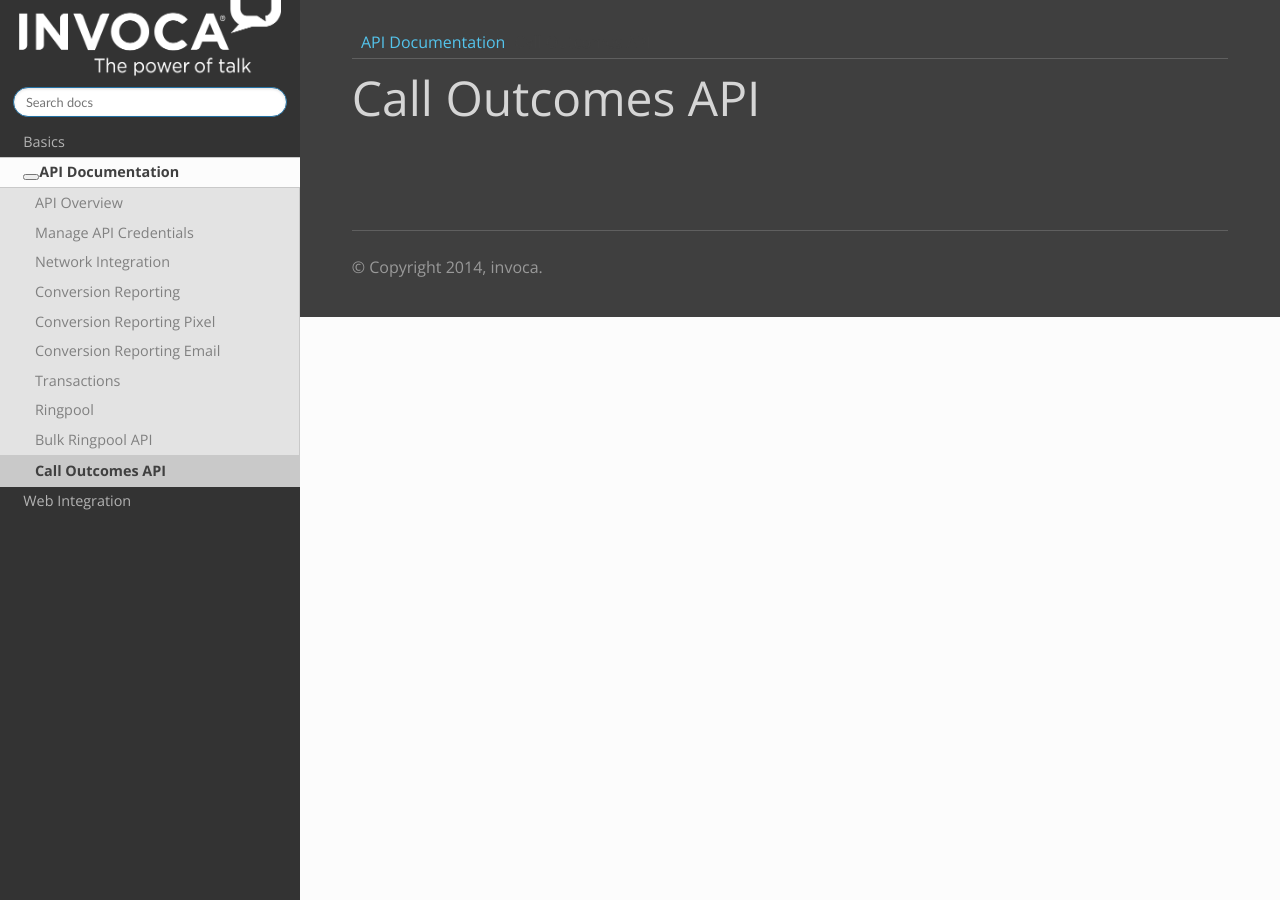
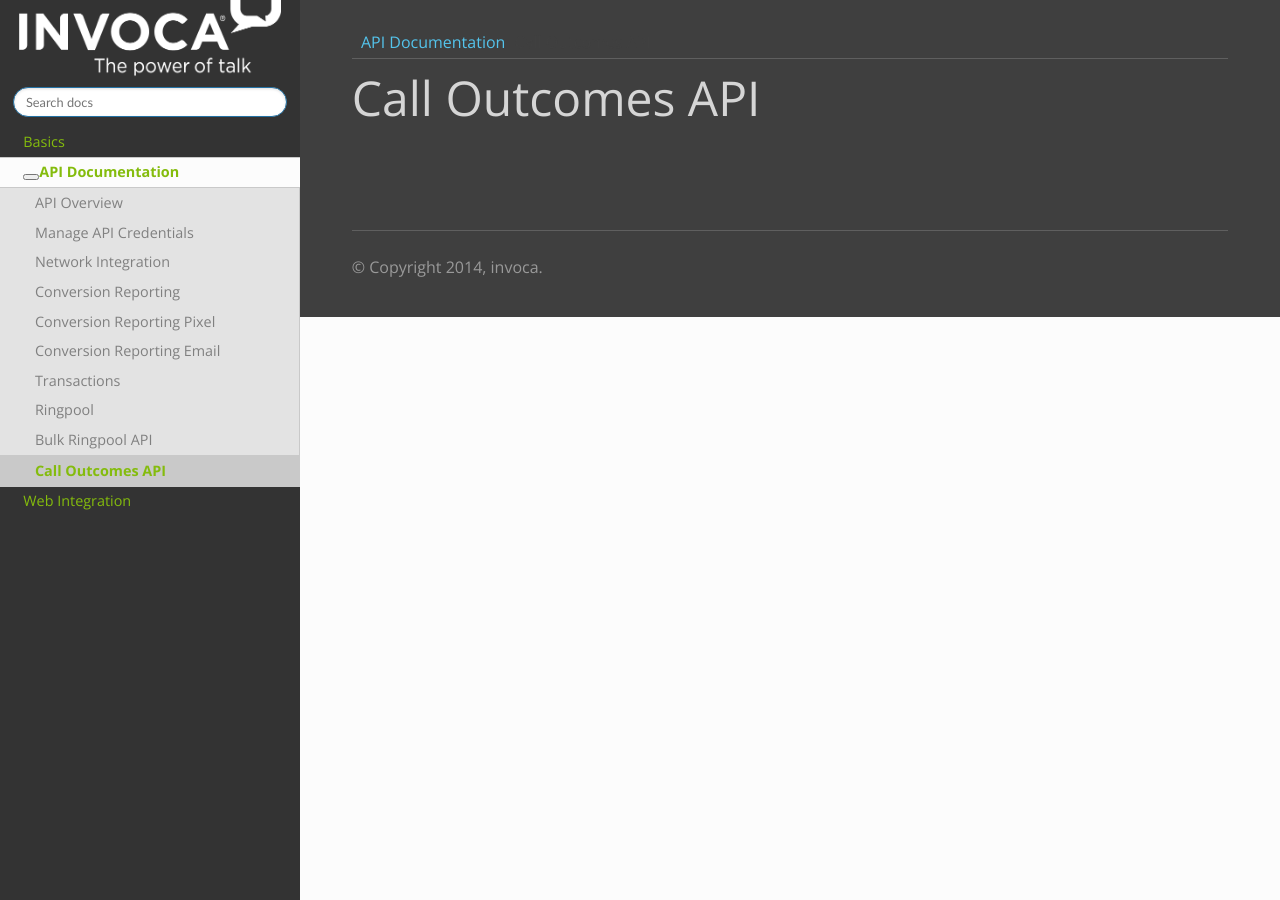
Before and after one commit to naellis89/documentation, a Sphinx documentation site: the page built from source/api_documentation/call_outcomes_api.md, in a window 1280 px wide. Built offline with Sphinx 7.4.7 and the Read the Docs theme 2.0.0, drawn with Linux system fonts in a browser that asks for light colours; nearby versions of some CDN libraries; library files that are not in the unit come from our copies.

Commit message:
Greenify the menu on the left

```diff
--- a/source/_static/css/custom.css
+++ b/source/_static/css/custom.css
@@ -199,6 +199,14 @@
     background-color: #333;
 }
 
+.wy-menu-vertical a {
+  color: rgb(132, 188, 13);
+}
+
+.wy-menu-vertical li.current > a {
+  color: rgb(132, 188, 13);
+}
+
 /*********************RIGHT HAND CONTENT************************/
 /* wraps up .wy-nav-content and its subordinates */
 .wy-nav-content-wrap {
```
